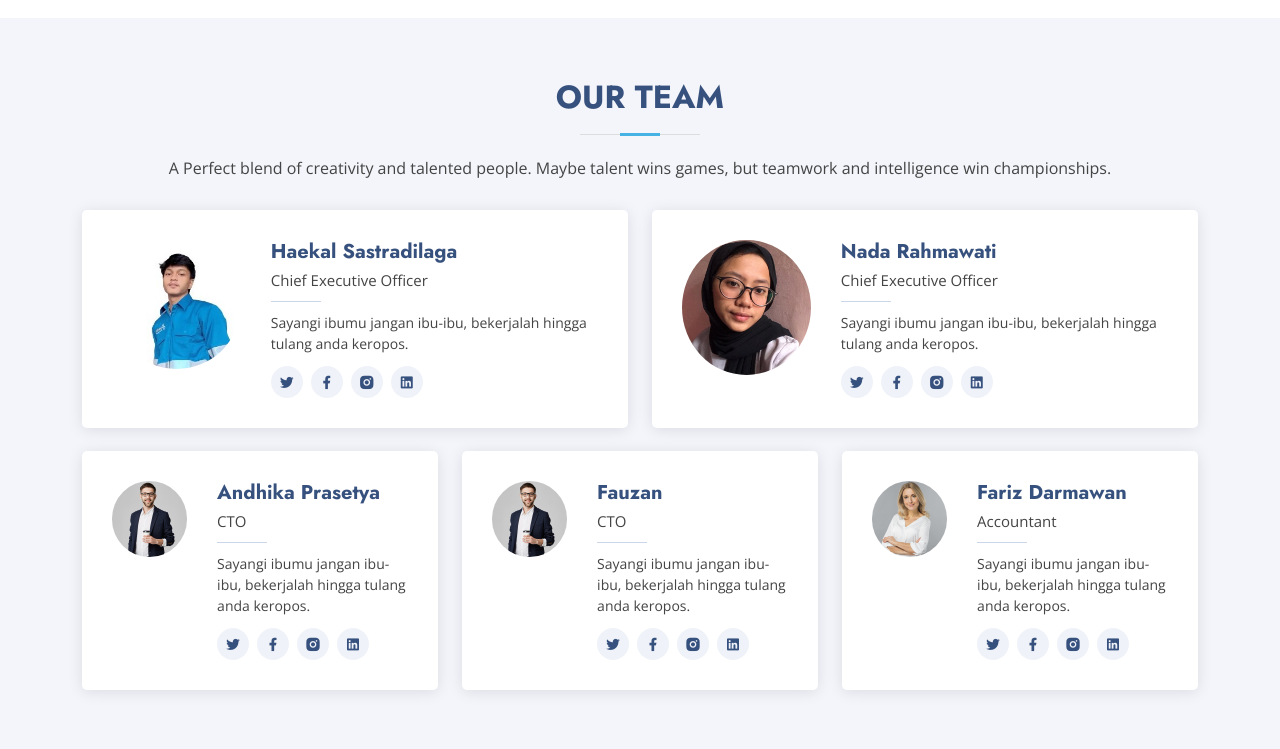
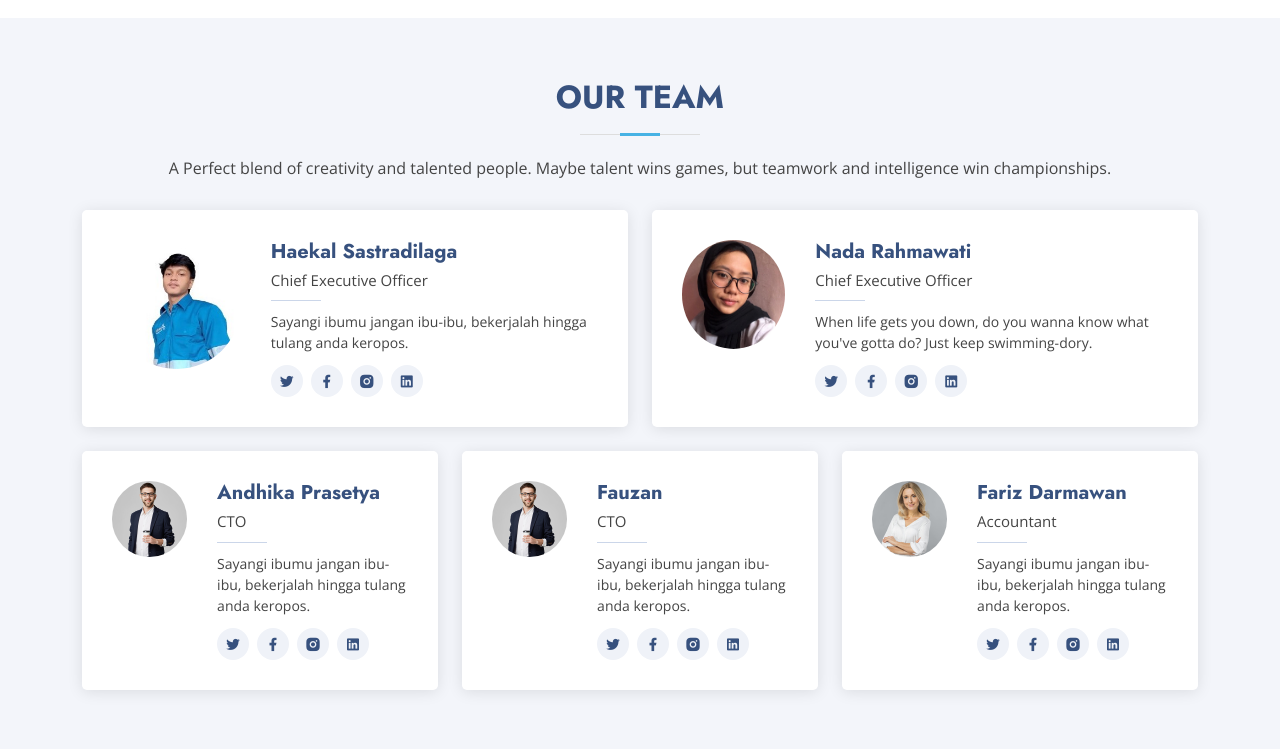
Before and after one commit to haekalfs/narademy, a CodeIgniter app: page /narademy/ in a window 1280 px wide. Shown: the part 1651-2400 px from the top of the page. Run offline with CodeIgniter, Linux system fonts and the light colour scheme; some libraries are stand-ins or nearby versions.

Commit message:
ganti caption lg

```diff
--- a/application/views/tampilan/footer.php
+++ b/application/views/tampilan/footer.php
@@ -63,7 +63,7 @@
               <div class="member-info">
                 <h4>Nada Rahmawati</h4>
                 <span>Chief Executive Officer</span>
-                <p>Sayangi ibumu jangan ibu-ibu, bekerjalah hingga tulang anda keropos.</p>
+                <p>When life gets you down, do you wanna know what you've gotta do? Just keep swimming-dory.</p>
                 <div class="social">
                   <a href=""><i class="ri-twitter-fill"></i></a>
                   <a href=""><i class="ri-facebook-fill"></i></a>
```
